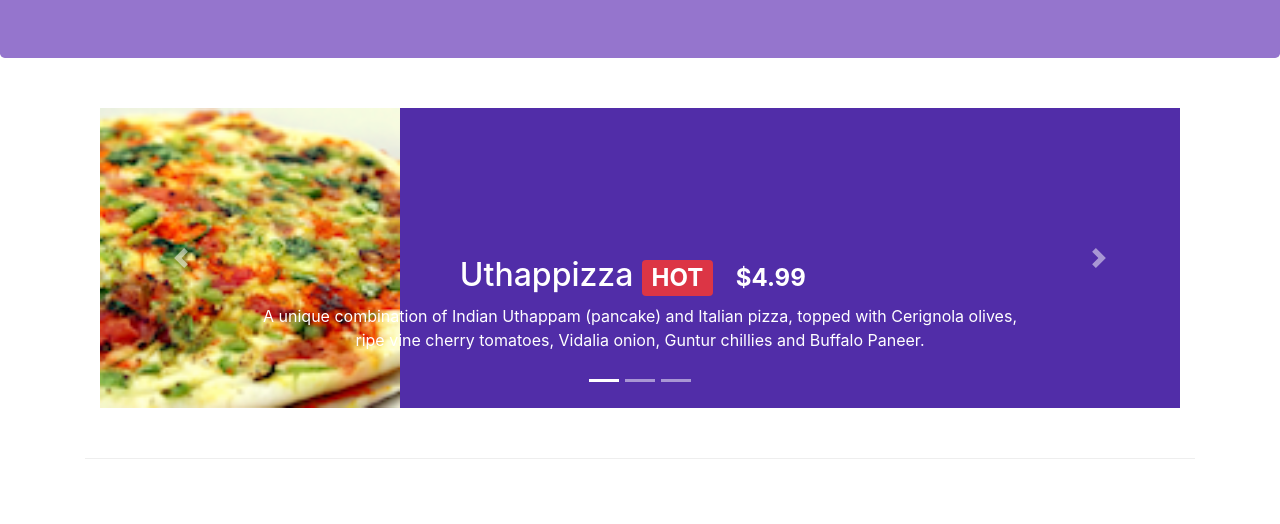
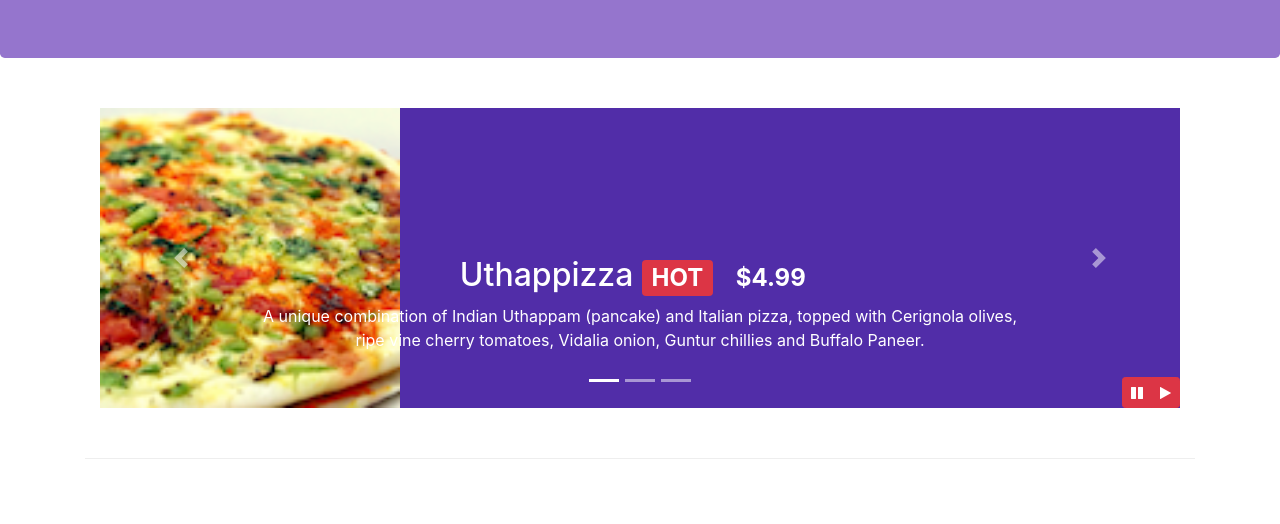
Before and after one commit to bilalned-040/Bootstrap_Exercise, a website: page index.html in a window 1280 px wide. Shown: the part 276-800 px from the top of the page. Drawn offline with nearby package versions, Linux system fonts and the light colour scheme.

Commit message:
Bootstrap JQuery

```diff
--- a/css/style.css
+++ b/css/style.css
@@ -59,3 +59,9 @@ body{
     left: 0;
     min-height: 300px;
 }
+#carouselButton {
+    right:0px;
+    position: absolute;
+    bottom: 0px;
+    z-index: 1;
+}
--- a/index.html
+++ b/index.html
@@ -233,6 +233,14 @@
                     <a class="carousel-control-next" href="#mycarousel" role="button" data-slide="next">
                         <span class="carousel-control-next-icon"></span>
                     </a>
+                    <div class="btn-group" id="carouselButton">
+                        <button class="btn btn-danger btn-sm" id="carousel-pause">
+                            <span class="fa fa-pause"></span>
+                        </button>
+                        <button class="btn btn-danger btn-sm" id="carousel-play">
+                            <span class="fa fa-play"></span>
+                        </button>
+                    </div>
                 </div>
             </div>
         </div>
@@ -344,18 +352,16 @@
     <script src="node_modules/jquery/dist/jquery.slim.min.js"></script>
     <script src="node_modules/popper.js/dist/umd/popper.min.js"></script>
     <script src="node_modules/bootstrap/dist/js/bootstrap.min.js"></script>
+    <script>
+        $(document).ready(function(){
+            $("#mycarousel").carousel( { interval: 2000 } );
+            $("#carousel-pause").click(function(){
+                $("#mycarousel").carousel('pause');
+            });
+            $("#carousel-play").click(function(){
+                $("#mycarousel").carousel('cycle');
+            });
+        });
+    </script>
 </body>
 </html>
-
-
-<!-- <div class="btn-group btn-group-toggle" data-toggle="buttons">
-    <label class="btn btn-secondary active">
-      <input type="radio" name="options" id="option1" autocomplete="off" checked> Active
-    </label>
-    <label class="btn btn-secondary">
-      <input type="radio" name="options" id="option2" autocomplete="off"> Radio
-    </label>
-    <label class="btn btn-secondary">
-      <input type="radio" name="options" id="option3" autocomplete="off"> Radio
-    </label>
-  </div> -->
```
